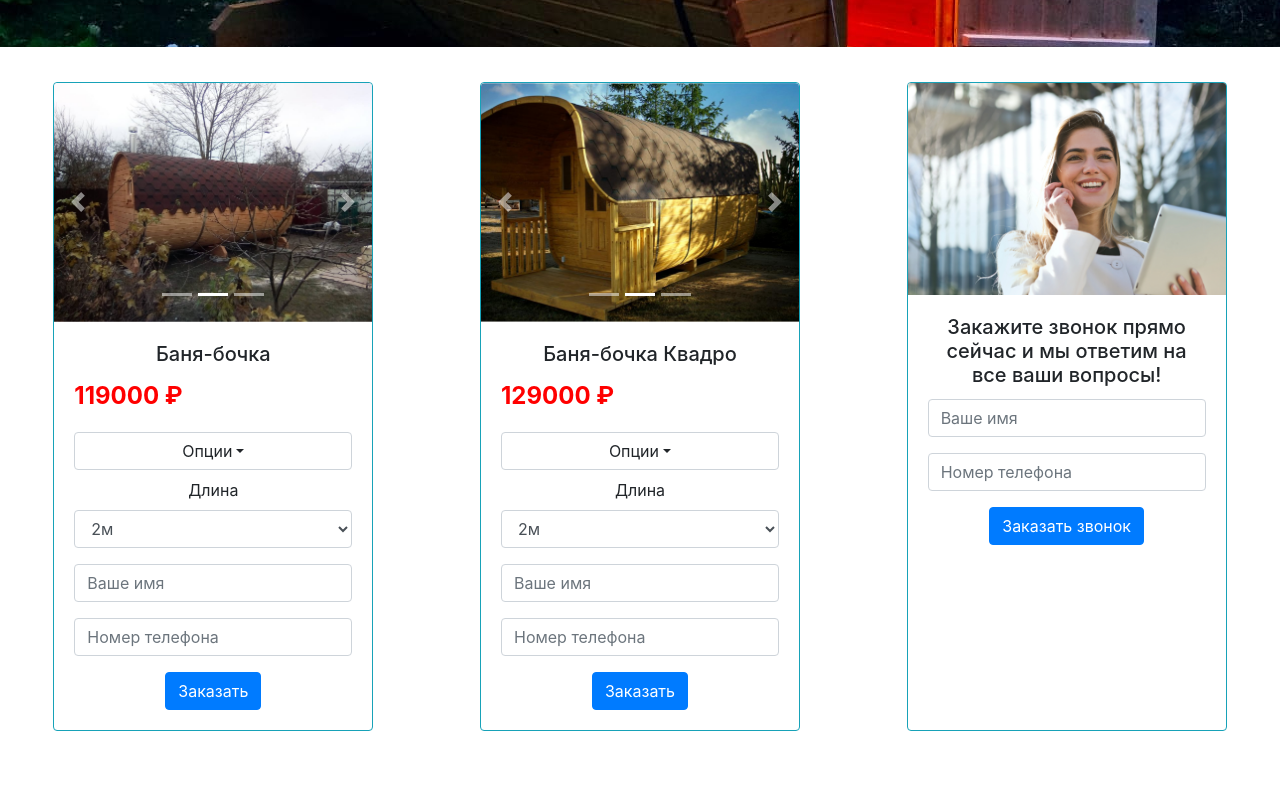
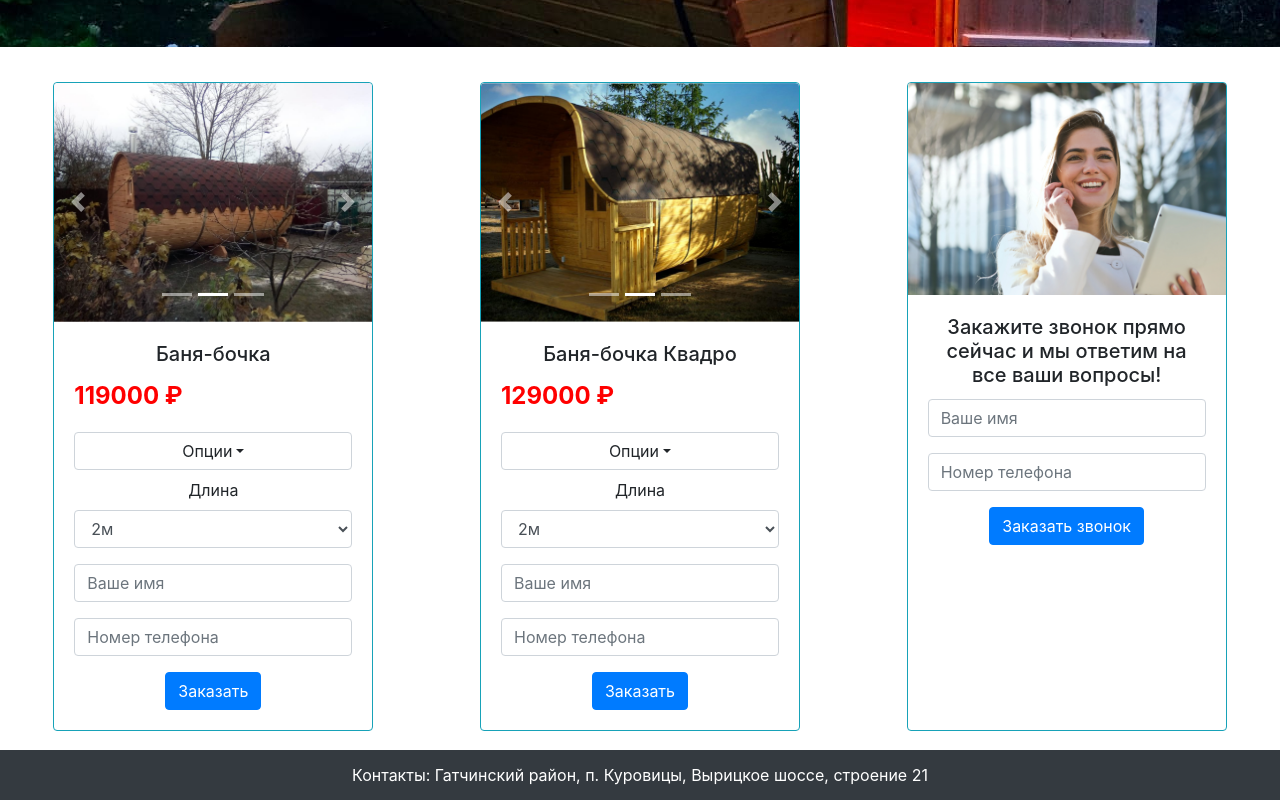
Before and after one commit to DGRTF/bochcarev, a React (Create React App) app: page / in a window 1280 px wide. Shown: the part 619-1419 px from the top of the page. Before the commit the page ends 1369 px from the top, so only its background shows below. Built offline with nearby package versions, Linux system fonts and the light colour scheme.

Commit message:
add footer change welcome text

```diff
--- a/src/pages/Home/Home.scss
+++ b/src/pages/Home/Home.scss
@@ -26,6 +26,18 @@
       width: 60%;
       text-shadow: black 1.5px 1.5px 0, black -1.5px 1.5px 0, black 1.5px -1.5px 0, black -1.5px -1.5px 0;
     }
+  }
+
+  &__footer{
+    background-color: #343a40;
+    height: 50px;
+    color: #fff;
+    display: flex;
+    justify-content: center;
+    align-items: center;
+  }
+
+  &__text-container{
   }
 
   @media (max-width: 800px) {
--- a/src/pages/Home/Home.tsx
+++ b/src/pages/Home/Home.tsx
@@ -55,8 +55,15 @@ export default class Home extends Component {
         <CardsBox />
         <div className='home__welcome'>
           <div className='home__welcome-text'>
-            Получите баню бочку под ключ уже через 9 дней от частного мастера
-            </div>
+            Сделай заказ сегодня и получи баню уже через 7 дней! Доставка в подарок!
+          </div>
+        </div>
+        <div className='home__footer'>
+          <div className='home__text-container'>
+            <span>
+              Контакты: Гатчинский район, п. Куровицы, Вырицкое шоссе, строение 21
+            </span>
+          </div>
         </div>
       </div>
     )
```
